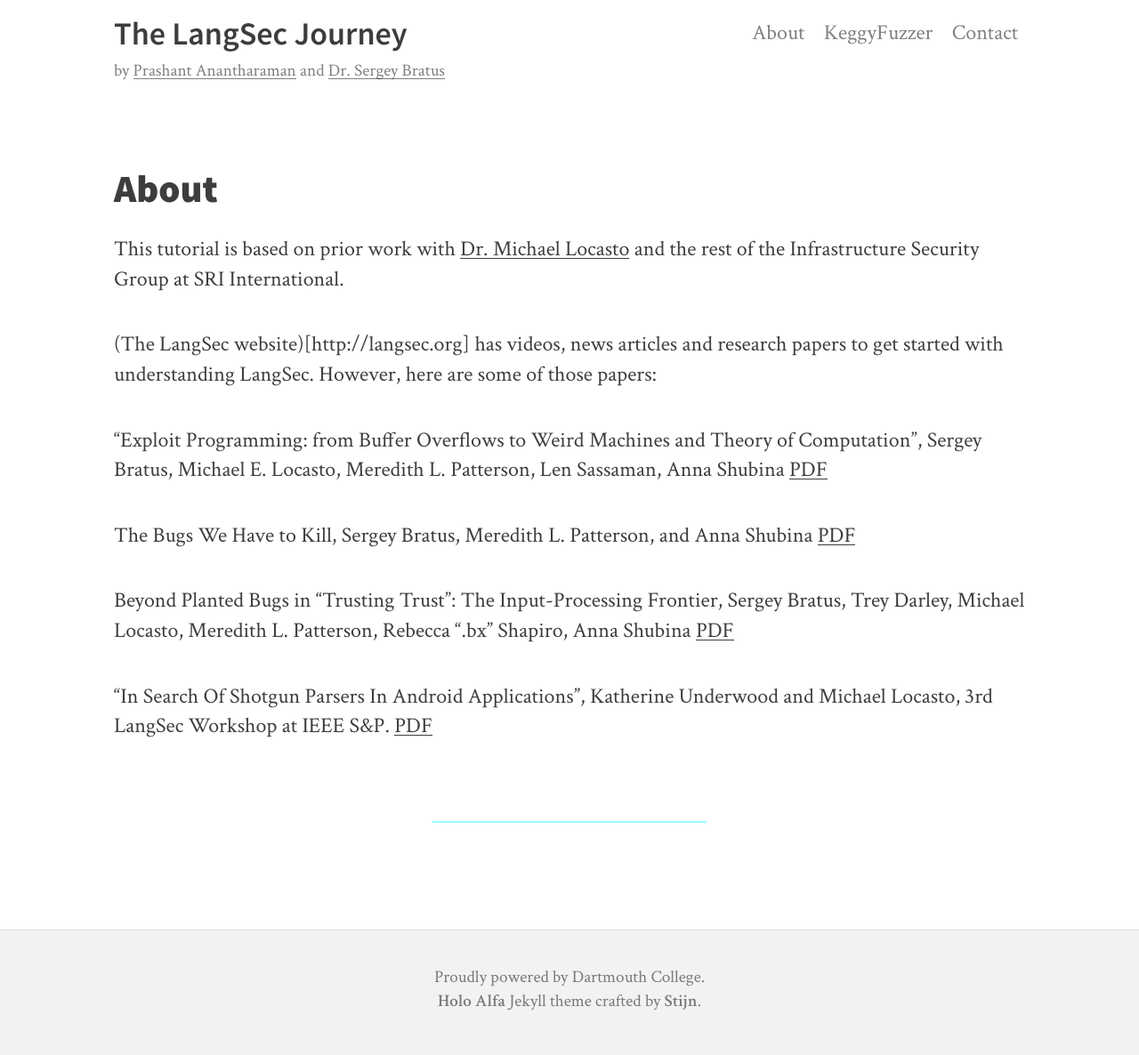
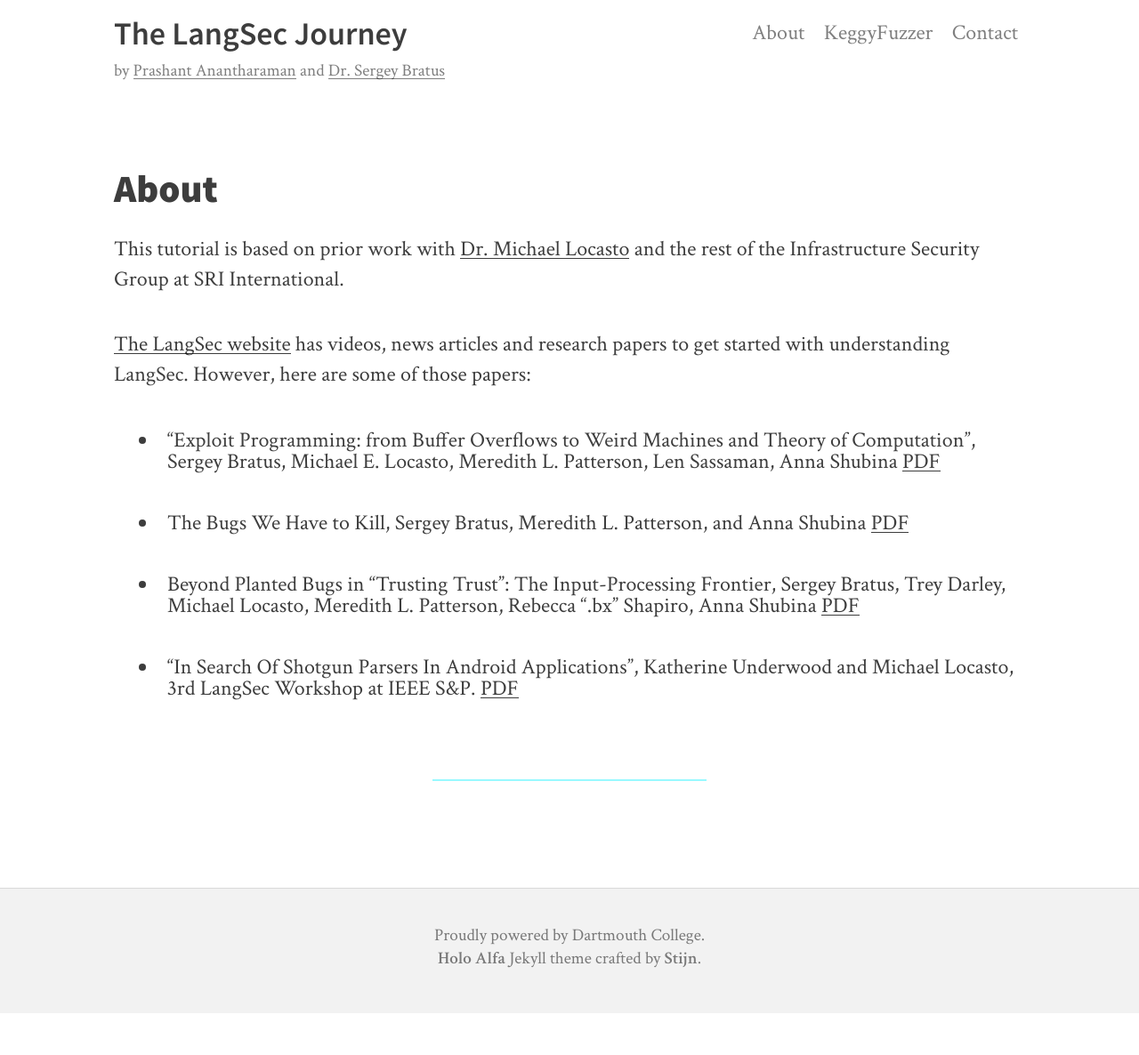
Before and after one commit to prashantbarca/prashantbarca.github.io, a Jekyll site: the page built from about.md, in a window 1280 px wide. Shown: the whole page at 89% size. Built offline with Jekyll 4.4.1, drawn with Linux system fonts in a browser that asks for light colours; nearby versions of some CDN libraries; after the commit the page ends 1139 px from its top, so only the background shows below that.

Commit message:
LibFuzzer basic

```diff
--- a/_config.yml
+++ b/_config.yml
@@ -8,7 +8,7 @@ description:
   meta: Language-theoretic security blog
 
   # Description of your site, this will show up on the front page.
-  subtitle: LangSec is the approach to internet security where all input is treated as a language, and is recognized completely before being processed. This is a  <a href="http://langsec.org">LangSec</a> tutorial series in which we begin with the installation and basics of parser combinators and go on to build an effective IoT client in ruby applying the LangSec philosophy throughout. The prerequisites for this tutorial are -- a basic knowledge of ruby and a basic knowledge of the Chomsky hierarchy.
+  subtitle: LangSec is the approach to internet security where all input is treated as a language, and is recognized completely before being processed. This is a  <a href="http://langsec.org">LangSec</a> tutorial series in which we begin with the installation and basics of parser combinators and go on to build an effective IoT client in ruby applying the LangSec philosophy throughout. The prerequisites for this tutorial are -- a basic knowledge of ruby and a basic knowledge of the Chomsky hierarchy. THIS IS A WORK IN PROGRESS.
 
 author:
   name: Prashant Anantharaman
--- a/about.md
+++ b/about.md
@@ -5,16 +5,16 @@ title: About
 
 This tutorial is based on prior work with <a href="http://pages.cpsc.ucalgary.ca/~locasto/">Dr. Michael Locasto</a> and the rest of the Infrastructure Security Group at SRI International.
 
-(The LangSec website)[http://langsec.org] has videos, news articles and research papers to get started with understanding LangSec. However, here are some of those papers:
+[The LangSec website](http://langsec.org) has videos, news articles and research papers to get started with understanding LangSec. However, here are some of those papers:
 
-"Exploit Programming: from Buffer Overflows to Weird Machines and Theory of Computation", Sergey Bratus, Michael E. Locasto, Meredith L. Patterson, Len Sassaman, Anna Shubina [PDF](http://langsec.org/papers/Bratus.pdf)
+- "Exploit Programming: from Buffer Overflows to Weird Machines and Theory of Computation", Sergey Bratus, Michael E. Locasto, Meredith L. Patterson, Len Sassaman, Anna Shubina [PDF](http://langsec.org/papers/Bratus.pdf)
 
 
-The Bugs We Have to Kill, Sergey Bratus, Meredith L. Patterson, and Anna Shubina [PDF](http://langsec.org/papers/the-bugs-we-have-to-kill.pdf)
+- The Bugs We Have to Kill, Sergey Bratus, Meredith L. Patterson, and Anna Shubina [PDF](http://langsec.org/papers/the-bugs-we-have-to-kill.pdf)
 
 
-Beyond Planted Bugs in "Trusting Trust": The Input-Processing Frontier, Sergey Bratus, Trey Darley, Michael Locasto, Meredith L. Patterson, Rebecca ".bx" Shapiro, Anna Shubina [PDF](http://langsec.org/papers/beyond-bugs-input-frontier.pdf)
+- Beyond Planted Bugs in "Trusting Trust": The Input-Processing Frontier, Sergey Bratus, Trey Darley, Michael Locasto, Meredith L. Patterson, Rebecca ".bx" Shapiro, Anna Shubina [PDF](http://langsec.org/papers/beyond-bugs-input-frontier.pdf)
 
-"In Search Of Shotgun Parsers In Android Applications", Katherine Underwood and Michael Locasto, 3rd LangSec Workshop at IEEE S&P. [PDF](http://spw16.langsec.org/papers/underwood-android-shotgun-parsers.pdf)
+- "In Search Of Shotgun Parsers In Android Applications", Katherine Underwood and Michael Locasto, 3rd LangSec Workshop at IEEE S&P. [PDF](http://spw16.langsec.org/papers/underwood-android-shotgun-parsers.pdf)
 
 ---
```
Also changed, not shown: _posts/2016-10-24-basic-parsers.md (+25 -4 lines), _posts/2017-04-20-libfuzzer.md (added, +83 -0 lines).
